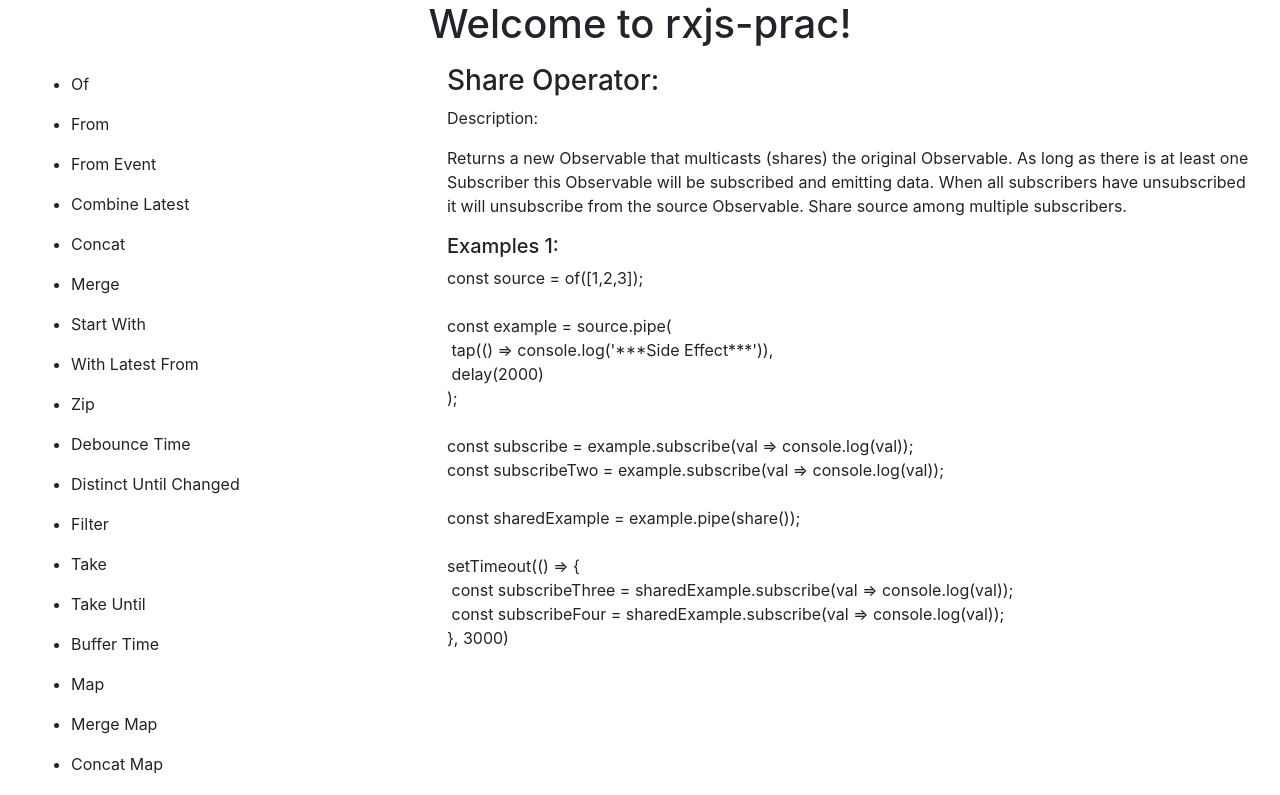
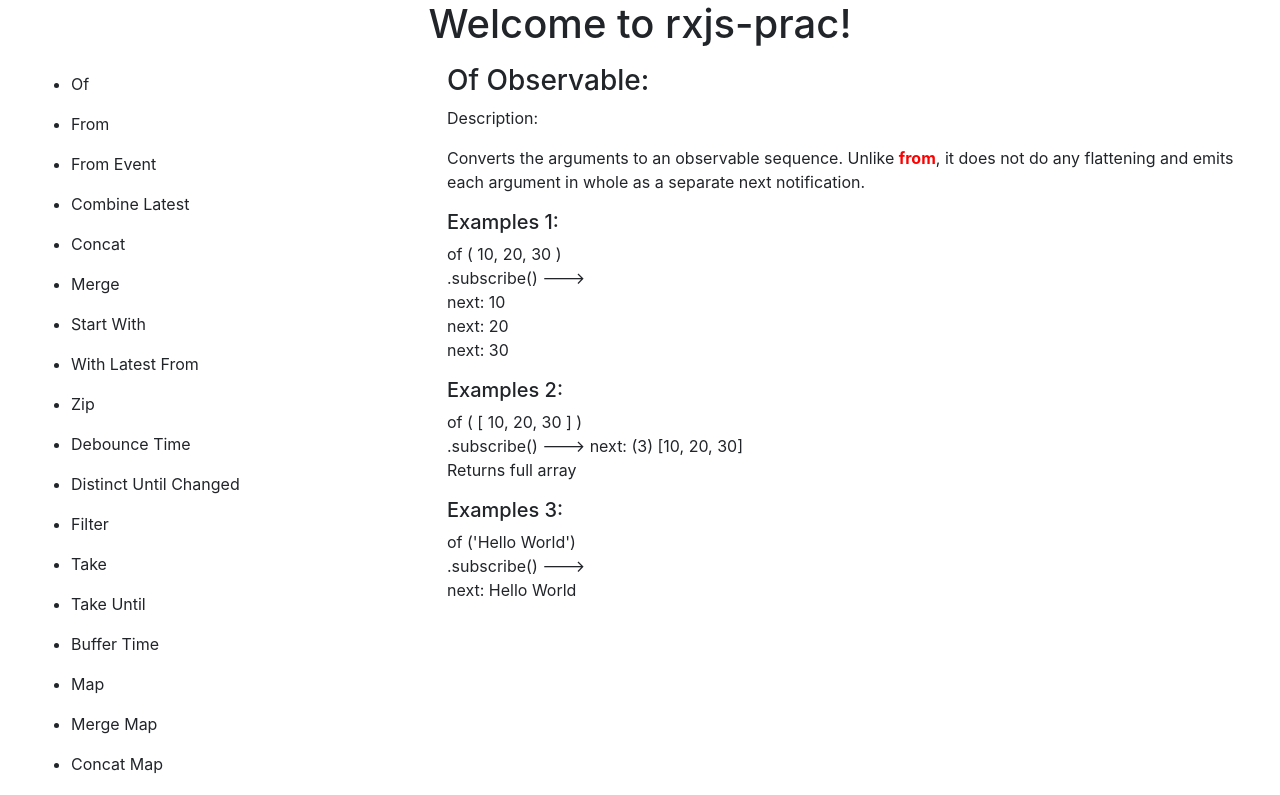
Before and after one commit to AquiburRKhan/rxjs-prac, an Angular app: page / in a window 1280 px wide. Shown: the top 795 px of the page. Built offline with nearby package versions, Linux system fonts and the light colour scheme.

Commit message:
change: changed first page shown

```diff
--- a/src/app/app.component.ts
+++ b/src/app/app.component.ts
@@ -6,7 +6,7 @@
 })
 export class AppComponent {
   title = 'rxjs-prac';
-  currentMenu = 'share';
+  currentMenu = 'of';
 
   constructor(){
   }
```
